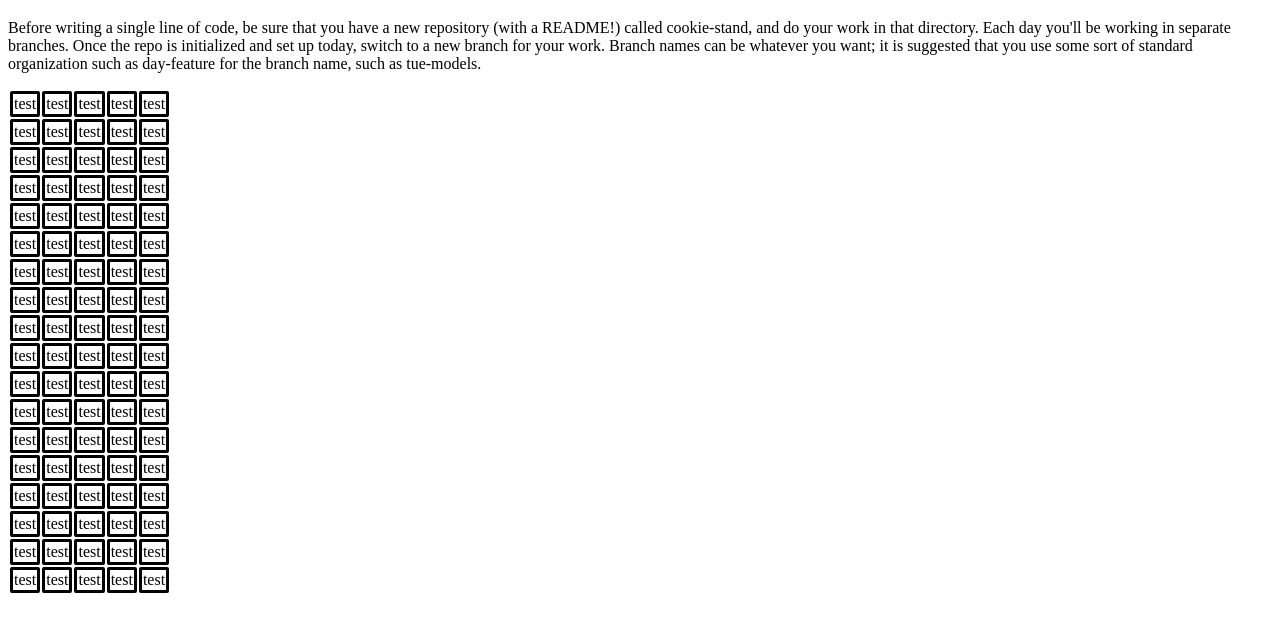
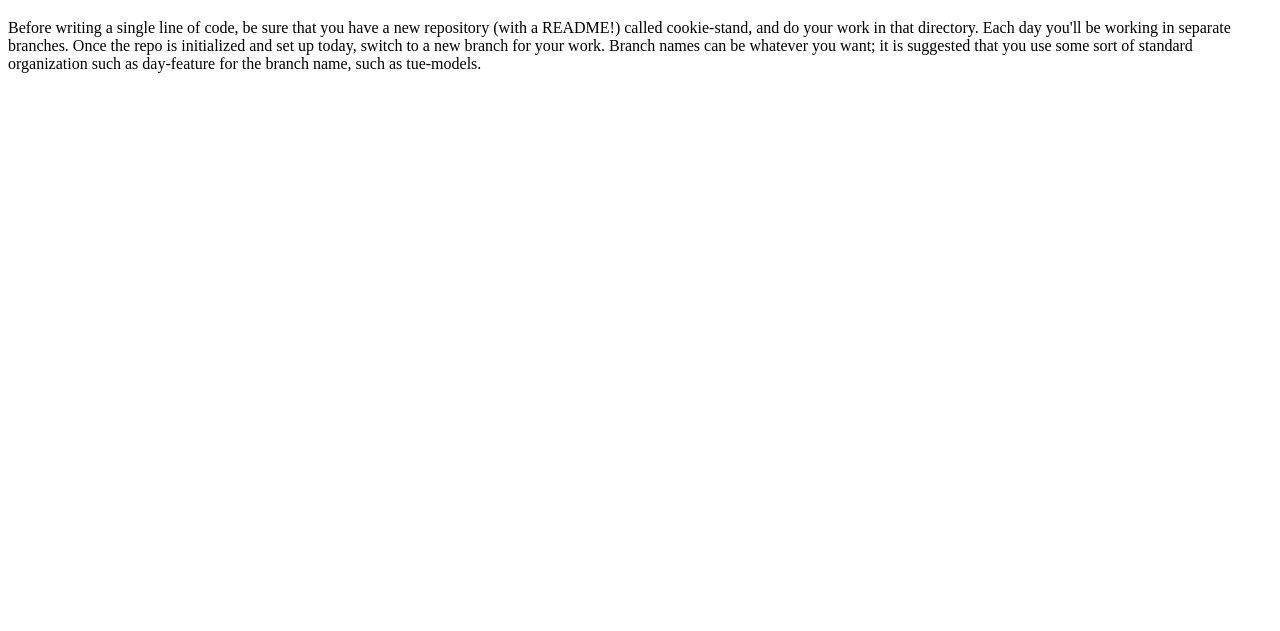
Before and after one commit to VergilPrime/cookie-stand, a plain HTML site: page index.html in a window 1280 px wide. Shown: the part 61-692 px from the top of the page. Drawn offline with Linux system fonts and the light colour scheme.

Commit message:
fixed for loop to returnAll

```diff
--- a/app.js
+++ b/app.js
@@ -94,7 +94,7 @@ var locationArray = [
   },
 
   {
-    locationName: 'CapitolHill',
+    locationName: 'Capitol Hill',
     minPerCust: 20,
     maxPerCust: 38,
     avgCookiePerSale: 2.3,
@@ -138,55 +138,7 @@ var locationArray = [
 
 
 
-for( index in locationArray) {
-  var houseSalesSheet = locationArray[index].returnAll();
+for(var index in locationArray) {
+  locationArray[index].returnAll();
 
 }
-
-
-function makeHeaderRow() {
-  var trEl = document.createElement('tr');
-  var thEl = document.createElement('th');
-
-  thEl.textContent = Store;
-}
-
-
-//test constructor code below this point
-
-var StoreEntry = function(locationName, minPerCust, maxPerCust, avgCookiePerSale) {
-  locationName = locationName;
-  minPerCust = minPerCust;
-  maxPerCust = maxPerCust;
-  avgCookiePerSale = avgCookiePerSale;
-  salesPerHour = [];
-  returnAll = function() {
-    console.log('returning All');
-    console.log(this.minPerCust);
-    var endTotal = 0;
-    for(var i = 0; i < times.length; i++) {
-      var randomNum = random( this.minPerCust , this.maxPerCust );
-      this.salesPerHour.push( randomNum );
-      endTotal += randomNum;
-    };
-    this.salesPerHour.push(endTotal);
-
-    console.log(this.salesPerHour);
-  };
-};
-
-var LocationArrayConst = [];
-
-// 1st and Pike	23	65	6.3
-// SeaTac Airport	3	24	1.2
-// Seattle Center	11	38	3.7
-// Capitol Hill	20	38	2.3
-// Alki	2	16	4.6
-
-LocationArrayConst.push(StoreEntry('1st and Pike', 23, 65, 6.3));
-LocationArrayConst.push(StoreEntry('SeaTac Airport', 3, 24, 1.2));
-LocationArrayConst.push(StoreEntry('Seattle Center', 11, 38, 3.7));
-LocationArrayConst.push(StoreEntry('Capitol Hill', 20, 38, 2.3));
-LocationArrayConst.push(StoreEntry('1st and Pike', 2, 16, 4.6));
-
-console.table(LocationArrayConst);
--- a/index.html
+++ b/index.html
@@ -10,136 +10,6 @@
 
     <p>Before writing a single line of code, be sure that you have a new repository (with a README!) called cookie-stand, and do your work in that directory. Each day you'll be working in separate branches. Once the repo is initialized and set up today, switch to a new branch for your work. Branch names can be whatever you want; it is suggested that you use some sort of standard organization such as day-feature for the branch name, such as tue-models.</p>
 
-    <table>
-      <tr>
-        <td id="origin"> test </td>
-        <td> test </td>
-        <td> test </td>
-        <td> test </td>
-        <td> test </td>
-      </tr>
-      <tr>
-        <td> test </td>
-        <td> test </td>
-        <td> test </td>
-        <td> test </td>
-        <td> test </td>
-      </tr>
-      <tr>
-        <td> test </td>
-        <td> test </td>
-        <td> test </td>
-        <td> test </td>
-        <td> test </td>
-      </tr>
-      <tr>
-        <td> test </td>
-        <td> test </td>
-        <td> test </td>
-        <td> test </td>
-        <td> test </td>
-      </tr>
-      <tr>
-        <td> test </td>
-        <td> test </td>
-        <td> test </td>
-        <td> test </td>
-        <td> test </td>
-      </tr>
-      <tr>
-        <td> test </td>
-        <td> test </td>
-        <td> test </td>
-        <td> test </td>
-        <td> test </td>
-      </tr>
-      <tr>
-        <td> test </td>
-        <td> test </td>
-        <td> test </td>
-        <td> test </td>
-        <td> test </td>
-      </tr>
-      <tr>
-        <td> test </td>
-        <td> test </td>
-        <td> test </td>
-        <td> test </td>
-        <td> test </td>
-      </tr>
-      <tr>
-        <td> test </td>
-        <td> test </td>
-        <td> test </td>
-        <td> test </td>
-        <td> test </td>
-      </tr>
-      <tr>
-        <td> test </td>
-        <td> test </td>
-        <td> test </td>
-        <td> test </td>
-        <td> test </td>
-      </tr>
-      <tr>
-        <td> test </td>
-        <td> test </td>
-        <td> test </td>
-        <td> test </td>
-        <td> test </td>
-      </tr>
-      <tr>
-        <td> test </td>
-        <td> test </td>
-        <td> test </td>
-        <td> test </td>
-        <td> test </td>
-      </tr>
-      <tr>
-        <td> test </td>
-        <td> test </td>
-        <td> test </td>
-        <td> test </td>
-        <td> test </td>
-      </tr>
-      <tr>
-        <td> test </td>
-        <td> test </td>
-        <td> test </td>
-        <td> test </td>
-        <td> test </td>
-      </tr>
-      <tr>
-        <td> test </td>
-        <td> test </td>
-        <td> test </td>
-        <td> test </td>
-        <td> test </td>
-      </tr>
-      <tr>
-        <td> test </td>
-        <td> test </td>
-        <td> test </td>
-        <td> test </td>
-        <td> test </td>
-      </tr>
-      <tr>
-        <td> test </td>
-        <td> test </td>
-        <td> test </td>
-        <td> test </td>
-        <td> test </td>
-      </tr>
-      <tr>
-        <td> test </td>
-        <td> test </td>
-        <td> test </td>
-        <td> test </td>
-        <td> test </td>
-      </tr>
-    </table>
-
-    <script type="text/javascript" src="app.js">
     </script>
   </body>
 </html>
```
Also changed, not shown: sales.html (renamed from employees.html, +6 -0 lines).
